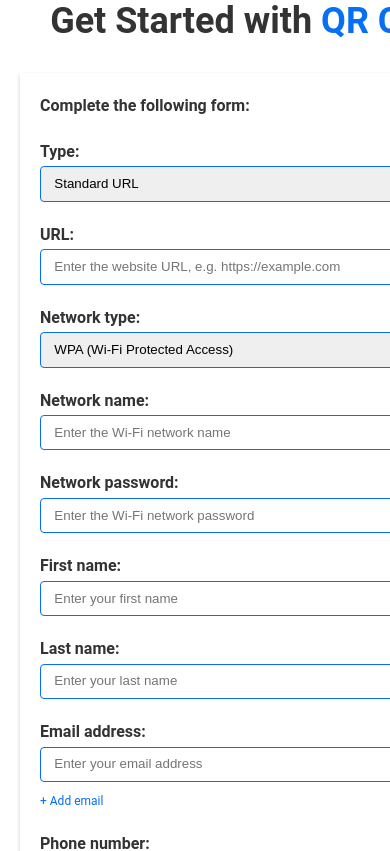
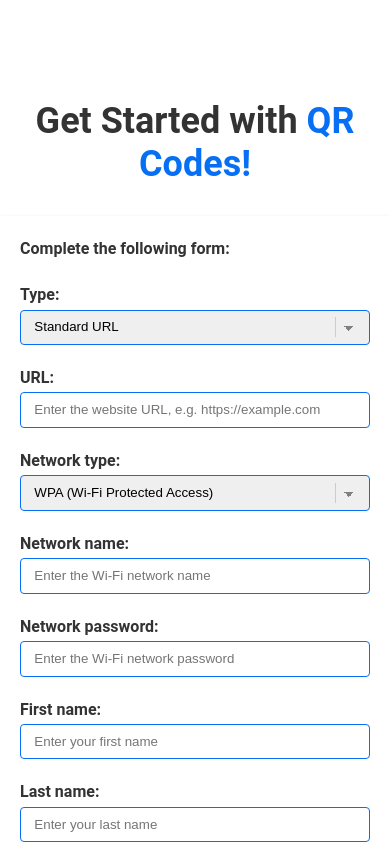
Before and after one commit to CarlosFonseca75/QRCodeGenerator, a Next.js app: page / in a window 390 px wide. Shown: the top 851 px of the page. Built offline with nearby package versions, Linux system fonts and the light colour scheme.

Commit message:
Making the form responsive.

```diff
--- a/styles/components/GenerateCode.module.scss
+++ b/styles/components/GenerateCode.module.scss
@@ -4,6 +4,7 @@
 .wrapper {
   display: grid;
   justify-items: center;
+  margin-top: 10rem;
 
   &__title {
     text-align: center;
@@ -16,6 +17,13 @@
     gap: 2rem;
     box-shadow: $box-shadow;
     width: 50rem;
+  }
+
+  // Phones styles.
+  @media (max-width: 767px) {
+    &__form {
+      width: 100%;
+    }
   }
 }
 
```
